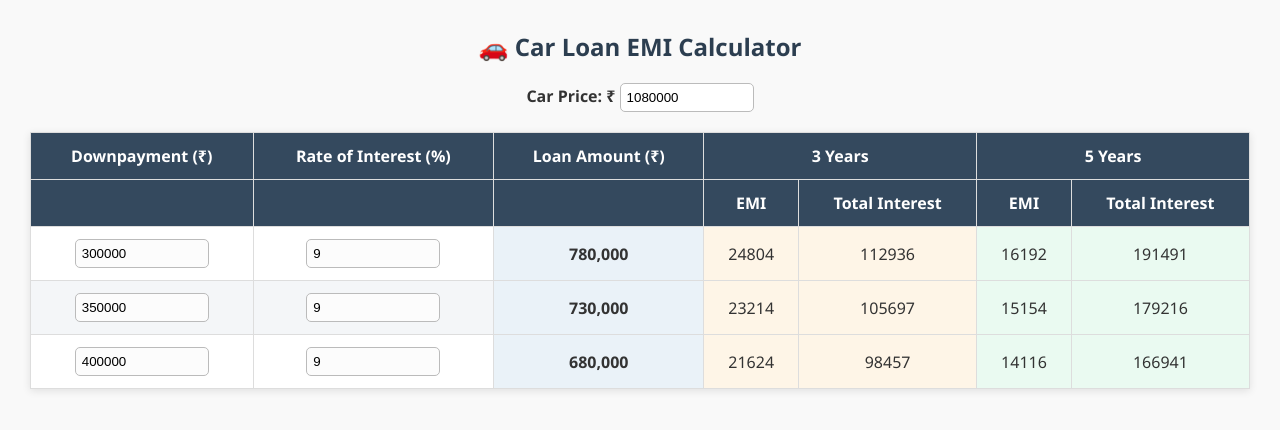
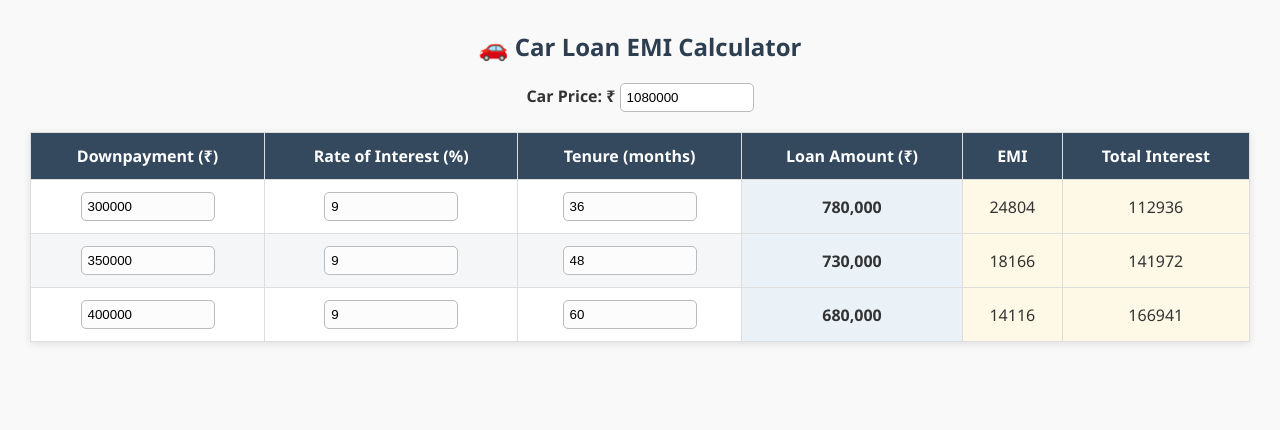
Before and after one commit to BasudevBharatBhushan/car-emi-calculator, a plain HTML site: page index.html in a window 1280 px wide. Drawn offline with Linux system fonts and the light colour scheme.

Commit message:
Update index.html

```diff
--- a/index.html
+++ b/index.html
@@ -1,5 +1,6 @@
 <!DOCTYPE html>
 <html lang="en">
+
 <head>
     <meta charset="UTF-8">
     <title>Car EMI Calculator</title>
@@ -10,50 +11,69 @@
             background: #f9f9f9;
             color: #333;
         }
+
         h2 {
             text-align: center;
             margin-bottom: 20px;
             color: #2c3e50;
         }
+
         label {
             font-weight: bold;
             display: block;
             text-align: center;
             margin-bottom: 15px;
         }
+
         input {
             width: 120px;
             padding: 6px;
             border-radius: 5px;
             border: 1px solid #bbb;
         }
+
         table {
             border-collapse: collapse;
             width: 100%;
             margin-top: 20px;
-      box-shadow: 0px 2px 8px rgba(0,0,0,0.1);
+            box-shadow: 0px 2px 8px rgba(0, 0, 0, 0.1);
             background: #fff;
         }
-    th, td {
+
+        th,
+        td {
             border: 1px solid #ddd;
             padding: 12px;
             text-align: center;
         }
+
         th {
             background: #34495e;
             color: white;
         }
+
         tbody tr:nth-child(even) {
             background: #f4f6f8;
         }
-    td.loanAmount { background: #eaf2f8; font-weight: bold; }
-    td.emi3, td.interest3 { background: #fef5e7; }
-    td.emi5, td.interest5 { background: #eafaf1; }
-    .roi, .downpayment {
+
+        td.loanAmount {
+            background: #eaf2f8;
+            font-weight: bold;
+        }
+
+        td.emiCustom,
+        td.interestCustom {
+            background: #fef9e7;
+        }
+
+        .roi,
+        .downpayment,
+        .tenure {
             background: #fcfcfc;
         }
     </style>
 </head>
+
 <body>
     <h2>🚗 Car Loan EMI Calculator</h2>
 
@@ -66,16 +86,8 @@
             <tr>
                 <th>Downpayment (₹)</th>
                 <th>Rate of Interest (%)</th>
+                <th>Tenure (months)</th>
                 <th>Loan Amount (₹)</th>
-        <th colspan="2">3 Years</th>
-        <th colspan="2">5 Years</th>
-      </tr>
-      <tr>
-        <th></th>
-        <th></th>
-        <th></th>
-        <th>EMI</th>
-        <th>Total Interest</th>
                 <th>EMI</th>
                 <th>Total Interest</th>
             </tr>
@@ -84,37 +96,34 @@
             <tr>
                 <td><input type="number" class="downpayment" value="300000"></td>
                 <td><input type="number" class="roi" value="9"></td>
+                <td><input type="number" class="tenure" value="36"></td>
                 <td class="loanAmount"></td>
-        <td class="emi3"></td>
-        <td class="interest3"></td>
-        <td class="emi5"></td>
-        <td class="interest5"></td>
+                <td class="emiCustom"></td>
+                <td class="interestCustom"></td>
             </tr>
             <tr>
                 <td><input type="number" class="downpayment" value="350000"></td>
                 <td><input type="number" class="roi" value="9"></td>
+                <td><input type="number" class="tenure" value="48"></td>
                 <td class="loanAmount"></td>
-        <td class="emi3"></td>
-        <td class="interest3"></td>
-        <td class="emi5"></td>
-        <td class="interest5"></td>
+                <td class="emiCustom"></td>
+                <td class="interestCustom"></td>
             </tr>
             <tr>
                 <td><input type="number" class="downpayment" value="400000"></td>
                 <td><input type="number" class="roi" value="9"></td>
+                <td><input type="number" class="tenure" value="60"></td>
                 <td class="loanAmount"></td>
-        <td class="emi3"></td>
-        <td class="interest3"></td>
-        <td class="emi5"></td>
-        <td class="interest5"></td>
+                <td class="emiCustom"></td>
+                <td class="interestCustom"></td>
             </tr>
         </tbody>
     </table>
 
     <script>
-    function calculateEMI(P, annualRate, years) {
+        function calculateEMI(P, annualRate, months) {
             let r = annualRate / 12 / 100;
-      let n = years * 12;
+            let n = months;
             let emi = (P * r * Math.pow(1 + r, n)) / (Math.pow(1 + r, n) - 1);
             let totalPay = emi * n;
             let interest = totalPay - P;
@@ -126,16 +135,14 @@
             document.querySelectorAll('tbody tr').forEach(row => {
                 let downpayment = parseFloat(row.querySelector('.downpayment').value);
                 let roi = parseFloat(row.querySelector('.roi').value);
+                let tenure = parseInt(row.querySelector('.tenure').value);
                 let loanAmount = carPrice - downpayment;
 
-        let emi3 = calculateEMI(loanAmount, roi, 3);
-        let emi5 = calculateEMI(loanAmount, roi, 5);
+                let result = calculateEMI(loanAmount, roi, tenure);
 
                 row.querySelector('.loanAmount').innerText = loanAmount.toLocaleString();
-        row.querySelector('.emi3').innerText = emi3.emi;
-        row.querySelector('.interest3').innerText = emi3.interest;
-        row.querySelector('.emi5').innerText = emi5.emi;
-        row.querySelector('.interest5').innerText = emi5.interest;
+                row.querySelector('.emiCustom').innerText = result.emi;
+                row.querySelector('.interestCustom').innerText = result.interest;
             });
         }
 
@@ -146,4 +153,5 @@
         updateTable();
     </script>
 </body>
+
 </html>
```
Lines whose indentation alone changed are shown as unchanged.
